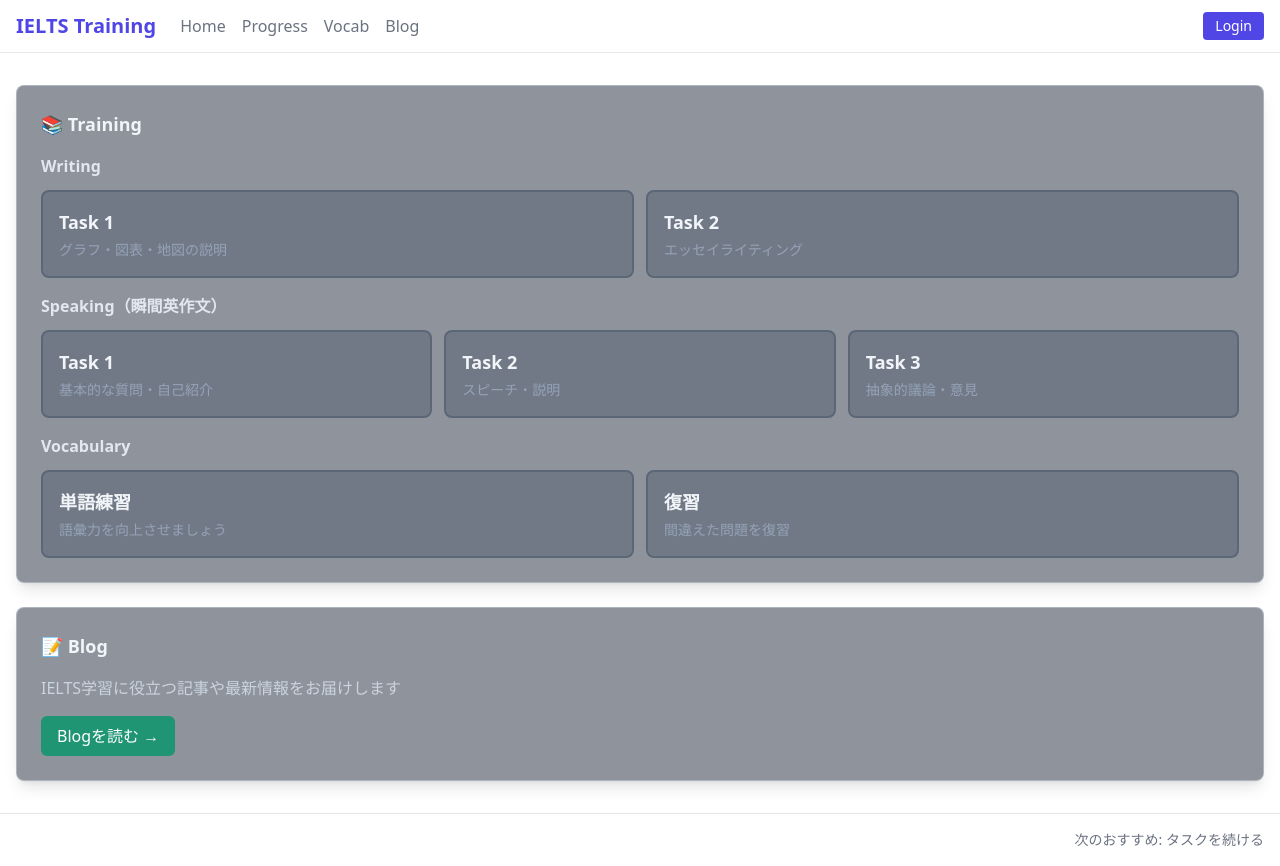
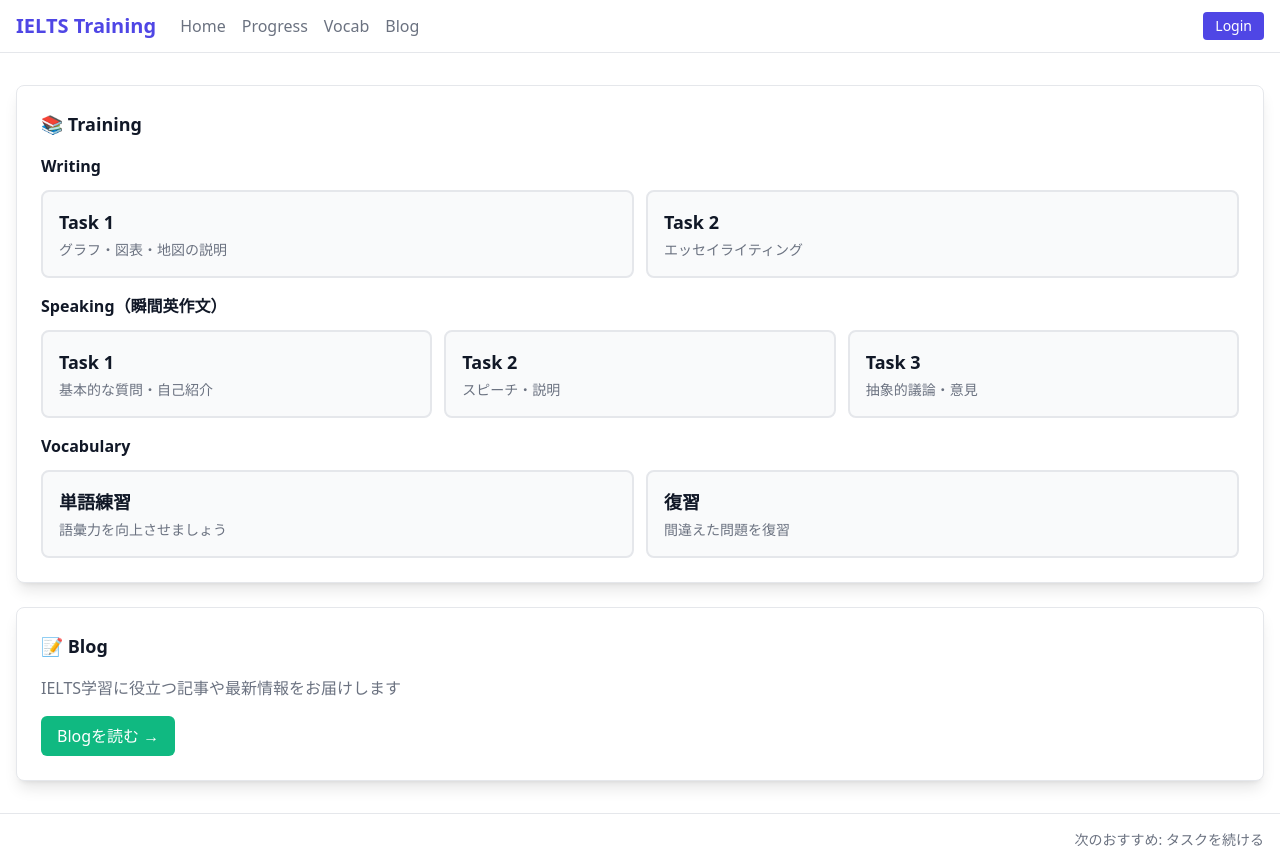
Before and after one commit to RikuTerayama/IELTS-Training, a Next.js app: page /home in a window 1280 px wide. Built offline with nearby package versions, Linux system fonts and the light colour scheme; no server answers.

Commit message:
Update page.tsx

```diff
--- a/app/home/page.tsx
+++ b/app/home/page.tsx
@@ -27,7 +27,7 @@ export default function HomePage() {
     return (
       <Layout>
         <div className="container mx-auto px-4 py-8">
-          <div className="text-center text-slate-300">読み込み中...</div>
+          <div className="text-center text-text-muted">読み込み中...</div>
         </div>
       </Layout>
     );
@@ -39,84 +39,84 @@ export default function HomePage() {
         <div className="space-y-6">
           {/* カード2: 弱点タグ */}
           {summary && summary.weakness_tags.length > 0 && (
-            <div className="rounded-lg border border-slate-300/50 bg-slate-800/50 backdrop-blur-sm p-6 shadow-lg">
-              <h2 className="mb-4 text-lg font-semibold text-slate-100">弱点タグ</h2>
-              <p className="text-slate-300">
+            <div className="rounded-lg border border-border bg-surface p-6 shadow-theme-lg backdrop-blur-sm">
+              <h2 className="mb-4 text-lg font-semibold text-text">弱点タグ</h2>
+              <p className="text-text-muted">
                 最近は{summary.weakness_tags.join(', ')}が弱め
               </p>
             </div>
           )}
 
           {/* Trainingセクション */}
-          <div className="rounded-lg border border-slate-300/50 bg-slate-800/50 backdrop-blur-sm p-6 shadow-lg">
-            <h2 className="mb-4 text-lg font-semibold text-slate-100">📚 Training</h2>
+          <div className="rounded-lg border border-border bg-surface p-6 shadow-theme-lg backdrop-blur-sm">
+            <h2 className="mb-4 text-lg font-semibold text-text">📚 Training</h2>
             <div className="space-y-4">
               {/* Writing */}
               <div>
-                <h3 className="mb-3 text-md font-semibold text-slate-200">Writing</h3>
+                <h3 className="mb-3 text-md font-semibold text-text">Writing</h3>
                 <div className="grid md:grid-cols-2 gap-3">
                   <button
                     onClick={() => router.push('/training/writing/task1')}
-                    className="p-4 rounded-lg border-2 border-slate-600/50 bg-slate-700/30 hover:border-indigo-400/60 hover:bg-indigo-500/20 transition-all text-left"
+                    className="p-4 rounded-lg border-2 border-border bg-surface-2 hover:border-accent-indigo hover:bg-accent-indigo/10 transition-all duration-200 text-left focus-visible:outline-2 focus-visible:outline-offset-2 focus-visible:outline-focus-ring"
                   >
-                    <div className="font-semibold text-lg mb-1 text-slate-100">Task 1</div>
-                    <div className="text-sm text-slate-400">グラフ・図表・地図の説明</div>
+                    <div className="font-semibold text-lg mb-1 text-text">Task 1</div>
+                    <div className="text-sm text-text-muted">グラフ・図表・地図の説明</div>
                   </button>
                   <button
                     onClick={() => router.push('/training/writing/task2')}
-                    className="p-4 rounded-lg border-2 border-slate-600/50 bg-slate-700/30 hover:border-indigo-400/60 hover:bg-indigo-500/20 transition-all text-left"
+                    className="p-4 rounded-lg border-2 border-border bg-surface-2 hover:border-accent-indigo hover:bg-accent-indigo/10 transition-all duration-200 text-left focus-visible:outline-2 focus-visible:outline-offset-2 focus-visible:outline-focus-ring"
                   >
-                    <div className="font-semibold text-lg mb-1 text-slate-100">Task 2</div>
-                    <div className="text-sm text-slate-400">エッセイライティング</div>
+                    <div className="font-semibold text-lg mb-1 text-text">Task 2</div>
+                    <div className="text-sm text-text-muted">エッセイライティング</div>
                   </button>
                 </div>
               </div>
 
               {/* Speaking */}
               <div>
-                <h3 className="mb-3 text-md font-semibold text-slate-200">Speaking（瞬間英作文）</h3>
+                <h3 className="mb-3 text-md font-semibold text-text">Speaking（瞬間英作文）</h3>
                 <div className="grid md:grid-cols-3 gap-3">
                   <button
                     onClick={() => router.push('/training/speaking/task1')}
-                    className="p-4 rounded-lg border-2 border-slate-600/50 bg-slate-700/30 hover:border-violet-400/60 hover:bg-violet-500/20 transition-all text-left"
+                    className="p-4 rounded-lg border-2 border-border bg-surface-2 hover:border-accent-violet hover:bg-accent-violet/10 transition-all duration-200 text-left focus-visible:outline-2 focus-visible:outline-offset-2 focus-visible:outline-focus-ring"
                   >
-                    <div className="font-semibold text-lg mb-1 text-slate-100">Task 1</div>
-                    <div className="text-sm text-slate-400">基本的な質問・自己紹介</div>
+                    <div className="font-semibold text-lg mb-1 text-text">Task 1</div>
+                    <div className="text-sm text-text-muted">基本的な質問・自己紹介</div>
                   </button>
                   <button
                     onClick={() => router.push('/training/speaking/task2')}
-                    className="p-4 rounded-lg border-2 border-slate-600/50 bg-slate-700/30 hover:border-violet-400/60 hover:bg-violet-500/20 transition-all text-left"
+                    className="p-4 rounded-lg border-2 border-border bg-surface-2 hover:border-accent-violet hover:bg-accent-violet/10 transition-all duration-200 text-left focus-visible:outline-2 focus-visible:outline-offset-2 focus-visible:outline-focus-ring"
                   >
-                    <div className="font-semibold text-lg mb-1 text-slate-100">Task 2</div>
-                    <div className="text-sm text-slate-400">スピーチ・説明</div>
+                    <div className="font-semibold text-lg mb-1 text-text">Task 2</div>
+                    <div className="text-sm text-text-muted">スピーチ・説明</div>
                   </button>
                   <button
                     onClick={() => router.push('/training/speaking/task3')}
-                    className="p-4 rounded-lg border-2 border-slate-600/50 bg-slate-700/30 hover:border-violet-400/60 hover:bg-violet-500/20 transition-all text-left"
+                    className="p-4 rounded-lg border-2 border-border bg-surface-2 hover:border-accent-violet hover:bg-accent-violet/10 transition-all duration-200 text-left focus-visible:outline-2 focus-visible:outline-offset-2 focus-visible:outline-focus-ring"
                   >
-                    <div className="font-semibold text-lg mb-1 text-slate-100">Task 3</div>
-                    <div className="text-sm text-slate-400">抽象的議論・意見</div>
+                    <div className="font-semibold text-lg mb-1 text-text">Task 3</div>
+                    <div className="text-sm text-text-muted">抽象的議論・意見</div>
                   </button>
                 </div>
               </div>
 
               {/* Vocabulary */}
               <div>
-                <h3 className="mb-3 text-md font-semibold text-slate-200">Vocabulary</h3>
+                <h3 className="mb-3 text-md font-semibold text-text">Vocabulary</h3>
                 <div className="grid md:grid-cols-2 gap-3">
                   <button
                     onClick={() => router.push('/training/vocabulary')}
-                    className="p-4 rounded-lg border-2 border-slate-600/50 bg-slate-700/30 hover:border-emerald-400/60 hover:bg-emerald-500/20 transition-all text-left"
+                    className="p-4 rounded-lg border-2 border-border bg-surface-2 hover:border-accent-emerald hover:bg-accent-emerald/10 transition-all duration-200 text-left focus-visible:outline-2 focus-visible:outline-offset-2 focus-visible:outline-focus-ring"
                   >
-                    <div className="font-semibold text-lg mb-1 text-slate-100">単語練習</div>
-                    <div className="text-sm text-slate-400">語彙力を向上させましょう</div>
+                    <div className="font-semibold text-lg mb-1 text-text">単語練習</div>
+                    <div className="text-sm text-text-muted">語彙力を向上させましょう</div>
                   </button>
                   <button
                     onClick={() => router.push('/training/vocabulary/review')}
-                    className="p-4 rounded-lg border-2 border-slate-600/50 bg-slate-700/30 hover:border-emerald-400/60 hover:bg-emerald-500/20 transition-all text-left"
+                    className="p-4 rounded-lg border-2 border-border bg-surface-2 hover:border-accent-emerald hover:bg-accent-emerald/10 transition-all duration-200 text-left focus-visible:outline-2 focus-visible:outline-offset-2 focus-visible:outline-focus-ring"
                   >
-                    <div className="font-semibold text-lg mb-1 text-slate-100">復習</div>
-                    <div className="text-sm text-slate-400">間違えた問題を復習</div>
+                    <div className="font-semibold text-lg mb-1 text-text">復習</div>
+                    <div className="text-sm text-text-muted">間違えた問題を復習</div>
                   </button>
                 </div>
               </div>
@@ -124,16 +124,16 @@ export default function HomePage() {
           </div>
 
           {/* Blogセクション */}
-          <div className="rounded-lg border border-slate-300/50 bg-slate-800/50 backdrop-blur-sm p-6 shadow-lg">
-            <h2 className="mb-4 text-lg font-semibold text-slate-100">📝 Blog</h2>
-            <p className="mb-4 text-slate-300">
+          <div className="rounded-lg border border-border bg-surface p-6 shadow-theme-lg backdrop-blur-sm">
+            <h2 className="mb-4 text-lg font-semibold text-text">📝 Blog</h2>
+            <p className="mb-4 text-text-muted">
               IELTS学習に役立つ記事や最新情報をお届けします
             </p>
             <a
               href="https://ieltsconsult.netlify.app/"
               target="_blank"
               rel="noopener noreferrer"
-              className="inline-block rounded-md bg-emerald-600/80 px-4 py-2 text-white hover:bg-emerald-600 transition-colors"
+              className="inline-block rounded-md bg-accent-emerald px-4 py-2 text-accent-emerald-foreground hover:bg-accent-emerald-hover transition-colors duration-200"
             >
               Blogを読む →
             </a>
```
